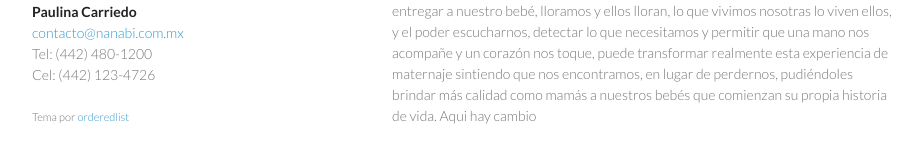
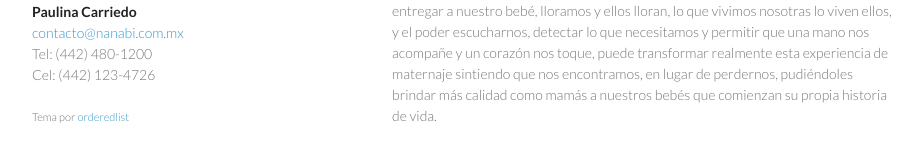
Before and after one commit to fcarriedo/nanabi, a Jekyll site: the page built from index.md, in a window 1280 px wide and 954 px high. Shown: the part 758-921 px from the top of the window, without its empty margins (178-1101 px from the left). Built offline with Jekyll 4.4.1, drawn with Linux system fonts in a browser that asks for light colours; Markdown is read by kramdown in place of the engine named in the settings; some of the changed text lies outside the part shown.

Commit message:
Quité palabra sobrante
Había 3 palabras de más en el párrafo, al final

```diff
--- a/index.md
+++ b/index.md
@@ -4,4 +4,4 @@ layout: default
 
 ![nanabi](/assets/images/inicio-nanabi.jpg)
 
-Cuando el bebé acude a nuestro encuentro al nacer cree que encontrará a mamá disponible todo el tiempo dándole lo que él necesita como era en el vientre materno, pero a veces no la encuentra, las mamás podemos sentirnos solas, desamparadas, ignorantes, o por lo menos con nuestras propias limitaciones emocionales que tienen su origen en nuestra historia de infancia, es así, y esto no nos permite podernos entregar a nuestro bebé,  lloramos y ellos lloran, lo que vivimos nosotras lo viven ellos, y el poder escucharnos, detectar lo que necesitamos y permitir que una mano nos acompañe y un corazón nos toque,  puede transformar realmente esta experiencia de maternaje sintiendo que nos encontramos, en lugar de perdernos, pudiéndoles brindar más calidad como mamás a nuestros bebés que comienzan su propia historia de vida. Aqui hay cambio
+Cuando el bebé acude a nuestro encuentro al nacer cree que encontrará a mamá disponible todo el tiempo dándole lo que él necesita como era en el vientre materno, pero a veces no la encuentra, las mamás podemos sentirnos solas, desamparadas, ignorantes, o por lo menos con nuestras propias limitaciones emocionales que tienen su origen en nuestra historia de infancia, es así, y esto no nos permite podernos entregar a nuestro bebé,  lloramos y ellos lloran, lo que vivimos nosotras lo viven ellos, y el poder escucharnos, detectar lo que necesitamos y permitir que una mano nos acompañe y un corazón nos toque,  puede transformar realmente esta experiencia de maternaje sintiendo que nos encontramos, en lugar de perdernos, pudiéndoles brindar más calidad como mamás a nuestros bebés que comienzan su propia historia de vida.
```
